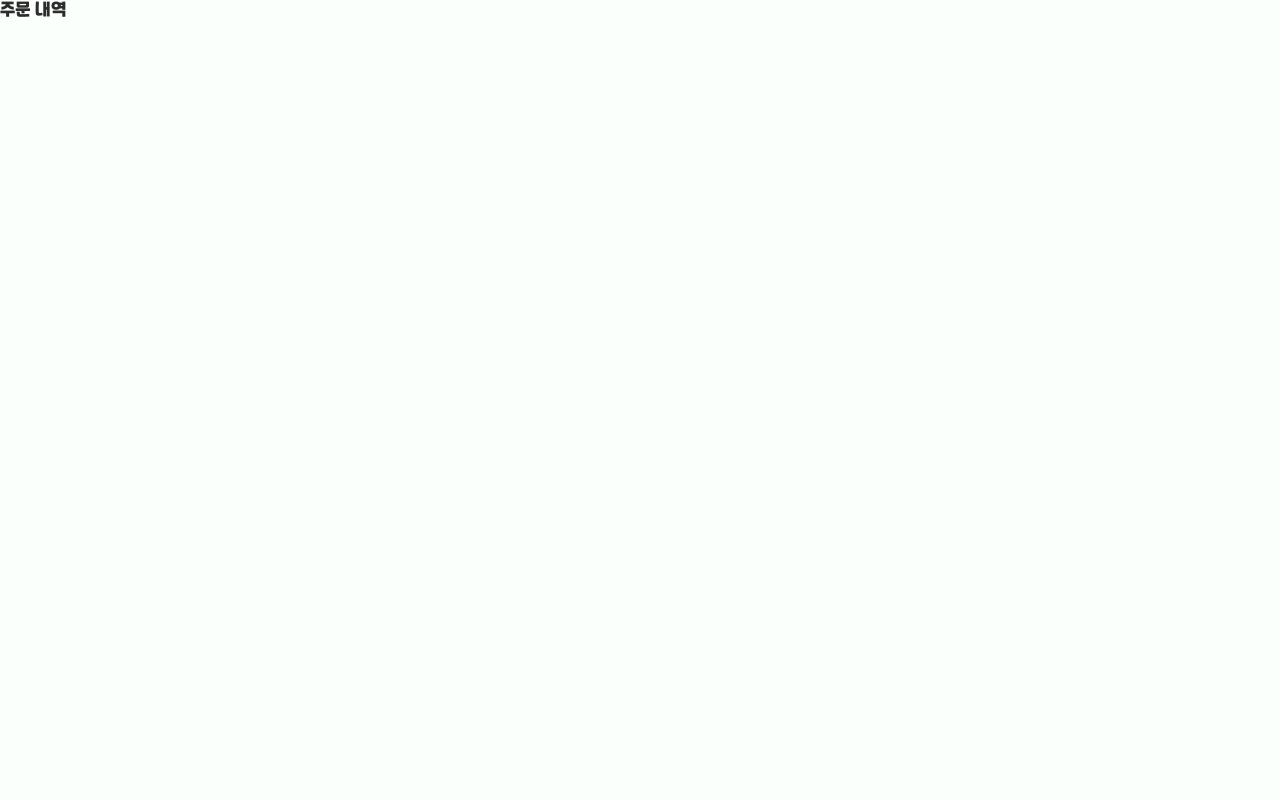
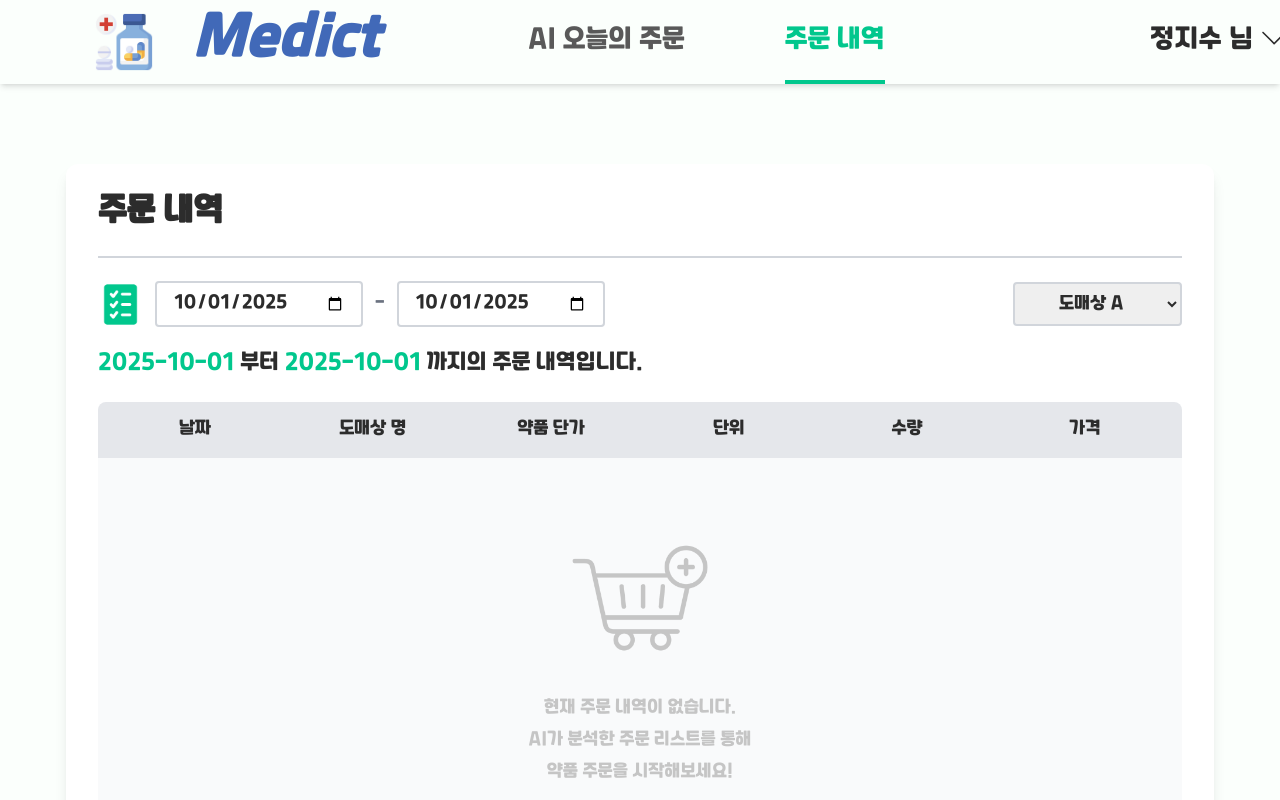
Before and after one commit to StopSoo/codevision-project1, a Next.js app: page /order-history in a window 1280 px wide. Shown: the top 800 px of the page. Built offline with nearby package versions, Linux system fonts and the light colour scheme.

Commit message:
design, asset, feat: 주문 내역 페이지 디자인 구현 및 헤더 css 변경

```diff
--- a/src/components/common/Header.tsx
+++ b/src/components/common/Header.tsx
@@ -18,7 +18,7 @@ export default function Header({ pharmacy }: HeaderProps) {
     return (
         <header className="flex flex-row w-full h-[100px] items-center justify-between pl-[66px] pr-[66px] shadow-md">
             <div className="flex flex-row gap-[30px] md:gap-[100px]">
-                <div className="flex flex-row items-center justify-center text-main-logo font-bold gap-8 md:gap-12 mr-5" style={{ fontStyle: 'italic' }}>
+                <div className="flex flex-row w-[600px] items-center justify-center text-main-logo font-bold gap-6 md:gap-10 mr-5" style={{ fontStyle: 'italic' }}>
                     <Image
                         src="/assets/pharmacy-logo.png"
                         width={60}
--- a/src/pages/order-history/index.tsx
+++ b/src/pages/order-history/index.tsx
@@ -1,9 +1,119 @@
+import Layout from "@/components/layout/Layout";
+import Image from "next/image";
+import { useState } from "react";
+
+type OrderList = {
+    date: string;
+    wholesaler: string;
+    price: number;
+    unit: string;
+    quantity: string;
+    totalPrice: number;
+};
+
 export default function OrderHistory() {
+    const [startDate, setStartDate] = useState("2025-10-01");
+    const [endDate, setEndDate] = useState("2025-10-01");
+    const [selectedWholesaler, setSelectedWholesaler] = useState("도매상 A");
+
+    // API 연결 시 타입 수정
+    const [orders, setOrders] = useState<OrderList[]>([]);
+
     return (
-        <>
-            <h1>
-                주문 내역
-            </h1>
-        </>
+        <Layout>
+            <div className="flex flex-col h-screen">
+                <div className="bg-white rounded-xl shadow-lg p-8 flex flex-col h-full">
+                    <h1 className="text-3xl font-bold text-main-font mb-6">주문 내역</h1>
+                    <div className="w-full h-[2px] bg-gray-300 mb-6" />
+
+                    <div className="flex flex-row items-center justify-between gap-4 mb-6">
+                        <div className="flex items-center justify-center gap-3 h-11">
+                            <Image
+                                src="/assets/check_list_icon.png"
+                                width={45}
+                                height={45}
+                                alt="check list icon"
+                            />
+                            <input
+                                type="date"
+                                value={startDate}
+                                onChange={(e) => setStartDate(e.target.value)}
+                                className="px-4 py-2 border-2 border-gray-300 rounded focus:outline-none focus:border-main-color focus:bg-selected-bg"
+                            />
+                            <span className="text-gray-500">-</span>
+                            <input
+                                type="date"
+                                value={endDate}
+                                onChange={(e) => setEndDate(e.target.value)}
+                                className="px-4 py-2 border-2 border-gray-300 rounded focus:outline-none focus:border-main-color focus:bg-selected-bg"
+                            />
+                        </div>
+
+                        <select
+                            value={selectedWholesaler}
+                            onChange={(e) => setSelectedWholesaler(e.target.value)}
+                            className="px-10 py-2 h-11 border-2 border-gray-300 rounded focus:outline-none focus:border-main-color focus:bg-selected-bg"
+                        >
+                            <option value="도매상 A">도매상 A</option>
+                            <option value="도매상 B">도매상 B</option>
+                            <option value="도매상 C">도매상 C</option>
+                        </select>
+                    </div>
+
+                    <div className="text-xl font-medium text-main-font mb-6">
+                        <span className="text-main-color">{startDate} </span>
+                        부터
+                        <span className="text-main-color"> {endDate} </span>
+                        까지의 주문 내역입니다.
+                    </div>
+
+                    <div className="bg-gray-200 grid grid-cols-6 gap-4 p-4 text-center font-medium text-main-font rounded-t-lg">
+                        <span>날짜</span>
+                        <span>도매상 명</span>
+                        <span>약품 단가</span>
+                        <span>단위</span>
+                        <span>수량</span>
+                        <span>가격</span>
+                    </div>
+
+                    <div className="flex-1 flex flex-col items-center justify-center bg-gray-50 rounded-b-lg p-8">
+                        {orders.length === 0 ? (
+                            <div className="flex flex-col items-center">
+                                <Image
+                                    src="/assets/icon3.png"
+                                    width={150}
+                                    height={150}
+                                    alt="empty cart"
+                                    className="mb-6"
+                                />
+                                <div className="text-center text-sub-font space-y-2">
+                                    <p>현재 주문 내역이 없습니다.</p>
+                                    <p>AI가 분석한 주문 리스트를 통해</p>
+                                    <p>약품 주문을 시작해보세요!</p>
+                                </div>
+                            </div>
+                        ) : (
+                            <div className="w-full space-y-2">
+                                {orders.map((order, index) => (
+                                    <div key={index} className="grid grid-cols-6 gap-4 p-4 bg-white text-center">
+                                        <span>{order.date}</span>
+                                        <span>{order.wholesaler}</span>
+                                        <span>{order.price}</span>
+                                        <span>{order.unit}</span>
+                                        <span>{order.quantity}</span>
+                                        <span>{order.totalPrice.toLocaleString()}원</span>
+                                    </div>
+                                ))}
+                            </div>
+                        )}
+                    </div>
+
+                    <div className="flex justify-between items-center pt-6 mt-6 border-t-2 border-gray-300">
+                        <span className="text-2xl font-bold text-main-font">합계</span>
+                        <span className="text-2xl font-bold text-main-font">0 원</span>
+                    </div>
+                </div>
+            </div>
+        </Layout>
     );
 }
--- a/src/pages/order/index.tsx
+++ b/src/pages/order/index.tsx
@@ -62,7 +62,7 @@ const medicineDetailData400T = {
 
 export default function Order() {
     const [hasAnalysis, setHasAnalysis] = useState(false);
-    const [selectedMedicine, setSelectedMedicine] = useState<typeof medicineDetailData | null>(medicineDetailData);
+    const [selectedMedicine, setSelectedMedicine] = useState<typeof medicineDetailData | null>(null);
     const [hasList, setHasList] = useState(false);
 
     return (
```
Also changed, not shown: public/assets/check_list_icon.png (added).
